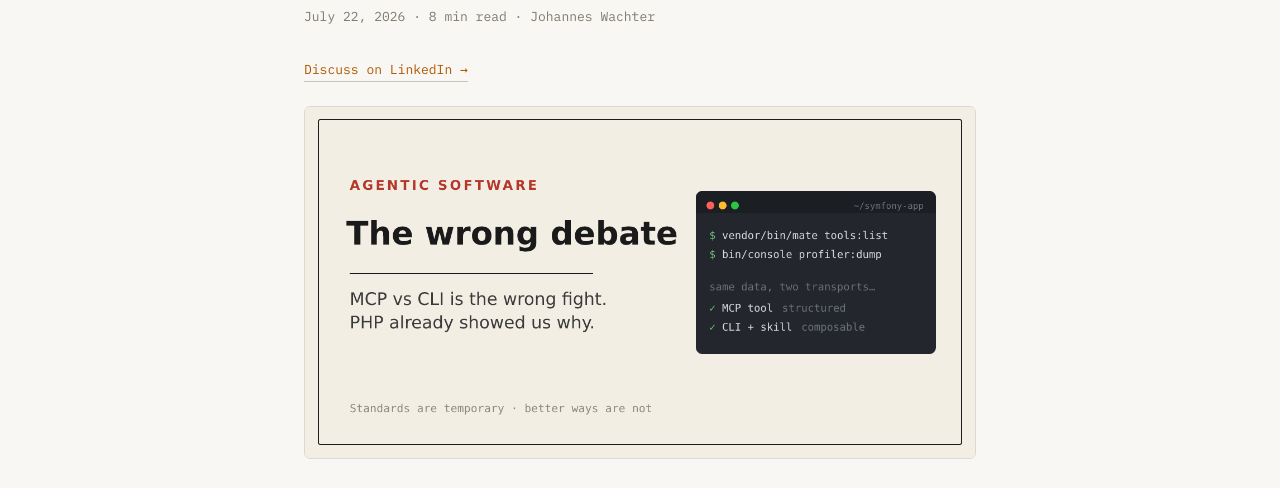
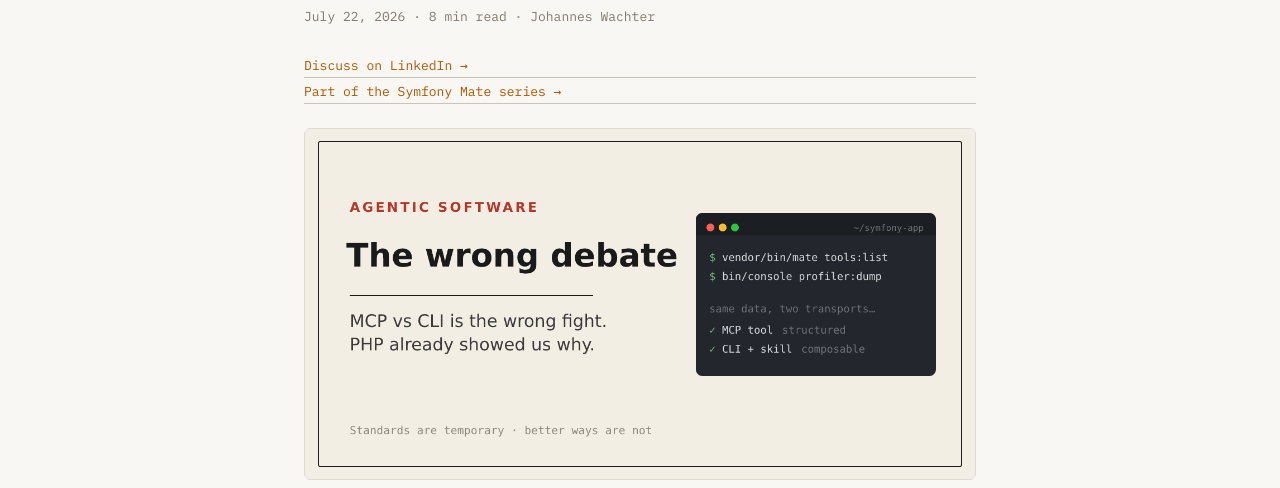
Before and after one commit to wachterjohannes/wachterjohannes.github.io, an Astro site: page /blog/the-wrong-debate in a window 1280 px wide. Shown: the part 285-773 px from the top of the page. Built offline with nearby package versions, Linux system fonts and the light colour scheme; Astro itself is replaced by a stand-in of ours.

Commit message:
Posts: link to their topic hub under the LinkedIn link

```diff
--- a/src/pages/blog/[slug].astro
+++ b/src/pages/blog/[slug].astro
@@ -5,6 +5,7 @@ import Button from '../../components/Button.astro';
 import Card from '../../components/Card.astro';
 import Tag from '../../components/Tag.astro';
 import { getAllPosts } from '../../utils/posts';
+import { series as allSeries } from '../../data/series';
 import { formatDate, isoDate } from '../../utils/date';
 
 export async function getStaticPaths() {
@@ -19,6 +20,10 @@ export async function getStaticPaths() {
 const { post, all } = Astro.props;
 const { Content } = await render(post);
 const { data } = post;
+
+// The topic hub this post belongs to, if any. Only link to a visible hub, so a
+// post never points at a hub that is being held back (which would 404).
+const series = allSeries.find((s) => !s.hidden && s.pieces.some((p) => p.slug === post.id)) ?? null;
 
 // "Next up" stays within the same kind: archived posts point to other archived
 // posts, regular posts to other regular posts.
@@ -67,8 +72,15 @@ const jsonLd = {
         {' '}({formatDate(data.pubDate)}).
       </p>
     )}
-    {data.linkedin && (
-      <a class="li-top" href={data.linkedin} rel="noopener" target="_blank">Discuss on LinkedIn &rarr;</a>
+    {(data.linkedin || series) && (
+      <div class="meta-links">
+        {data.linkedin && (
+          <a href={data.linkedin} rel="noopener" target="_blank">Discuss on LinkedIn &rarr;</a>
+        )}
+        {series && (
+          <a href={`/${series.slug}`}>Part of the {series.title} series &rarr;</a>
+        )}
+      </div>
     )}
 
     {data.heroImage && (
@@ -118,12 +130,16 @@ const jsonLd = {
     margin-bottom: 24px;
   }
   .back:hover { color: var(--accent-text); }
-  /* Subtle link under the title (only when a LinkedIn version exists). */
-  .li-top {
-    display: inline-block;
+  /* Subtle links under the title: LinkedIn discussion and the topic hub. */
+  .meta-links {
+    display: flex;
+    flex-direction: column;
+    gap: 4px;
+    margin-bottom: 24px;
+  }
+  .meta-links a {
     font-family: var(--font-mono);
     font-size: 13px;
-    margin-bottom: 24px;
   }
   /* Prominent call to action at the end of the article. */
   .li-cta {
```
